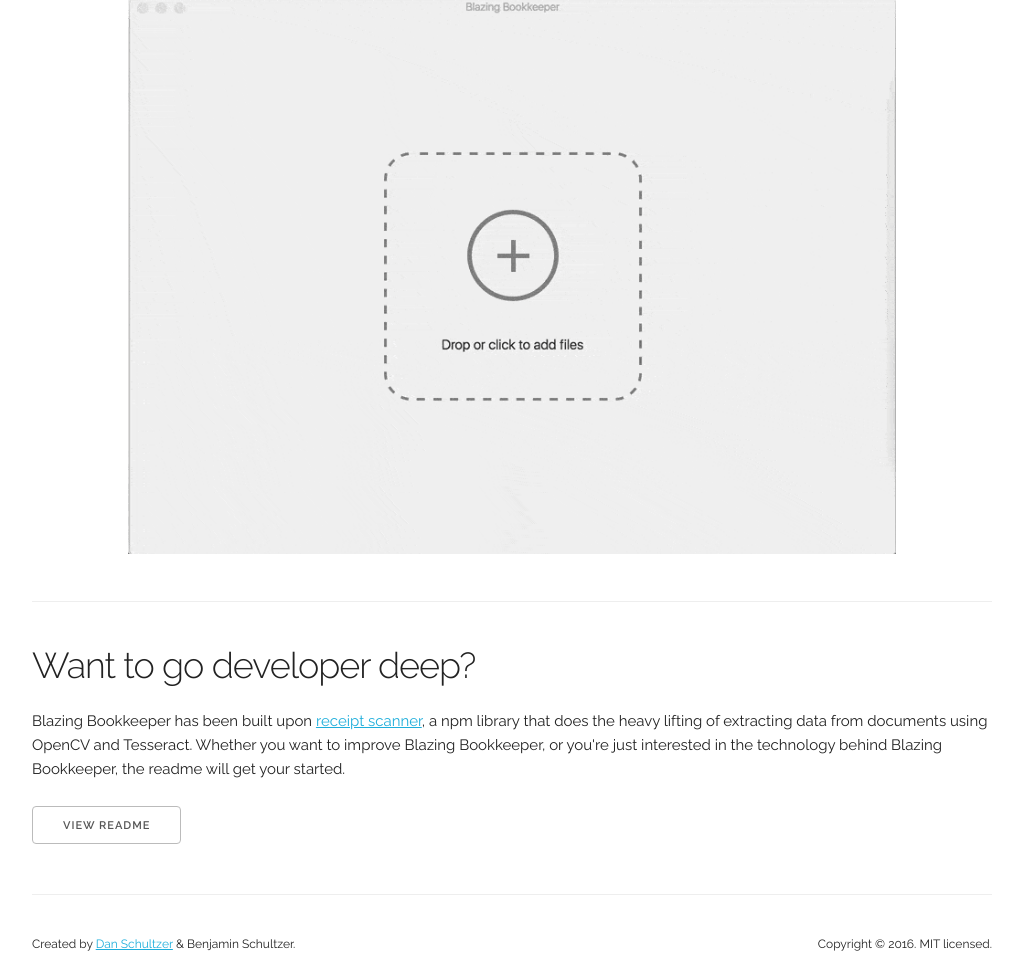
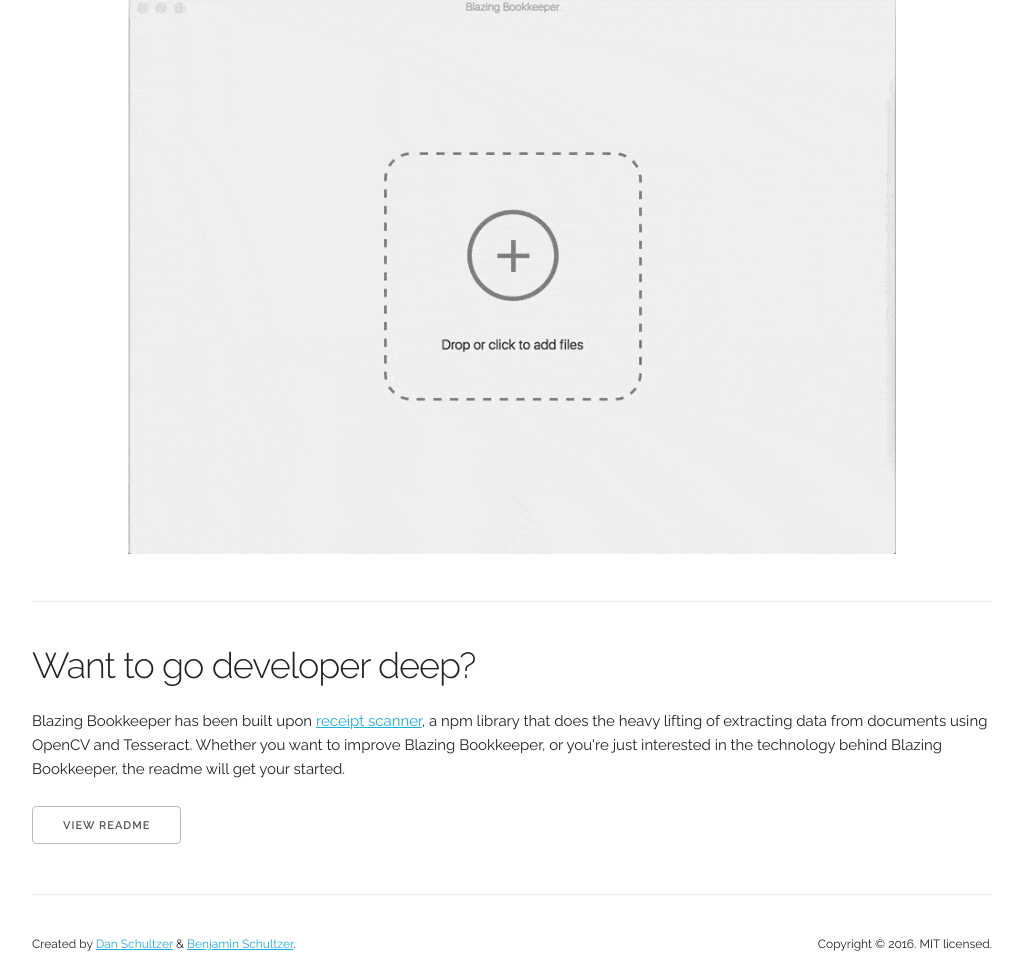
Before and after one commit to danschultzer/blazing-bookkeeper-server, a website: page public/index.html in a window 1280 px wide. Shown: the part 1560-2539 px from the top of the page, without its empty margins (128-1151 px from the left). Drawn offline with nearby package versions, Linux system fonts and the light colour scheme.

Commit message:
Added link to github page

```diff
--- a/public/index.html
+++ b/public/index.html
@@ -170,7 +170,7 @@
   <div class="section footer">
     <div clas="row">
       <div class="one-half column">
-        <p>Created by <a href="https://twitter.com/danschultzer">Dan Schultzer</a> &amp; Benjamin Schultzer.</p>
+        <p>Created by <a href="https://twitter.com/danschultzer">Dan Schultzer</a> &amp; <a href="https://github.com/schultzer">Benjamin Schultzer</a>.</p>
       </div>
       <div class="one-half column copyright">
         <p>Copyright &copy; 2016. MIT licensed.</p>
```
